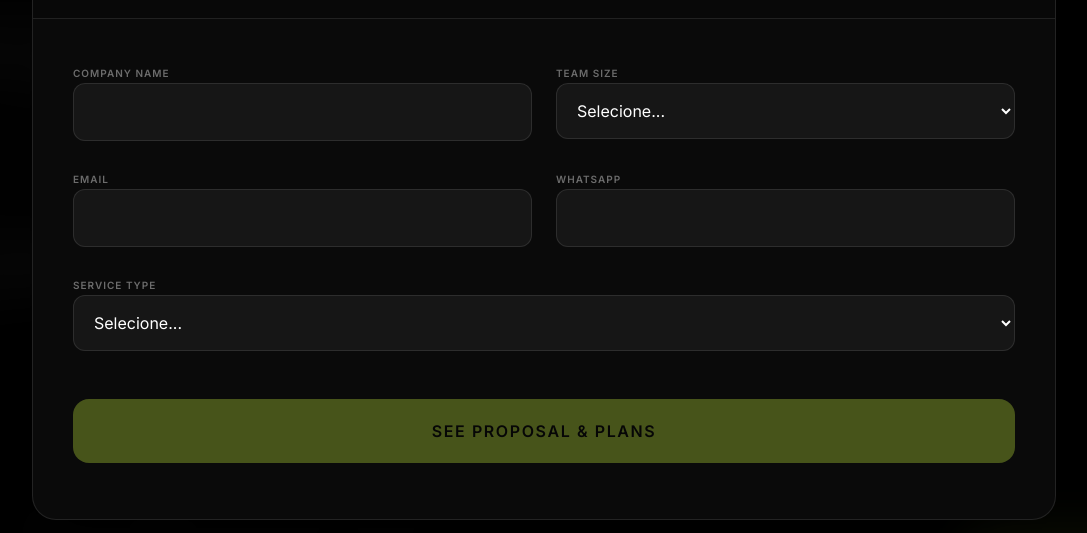
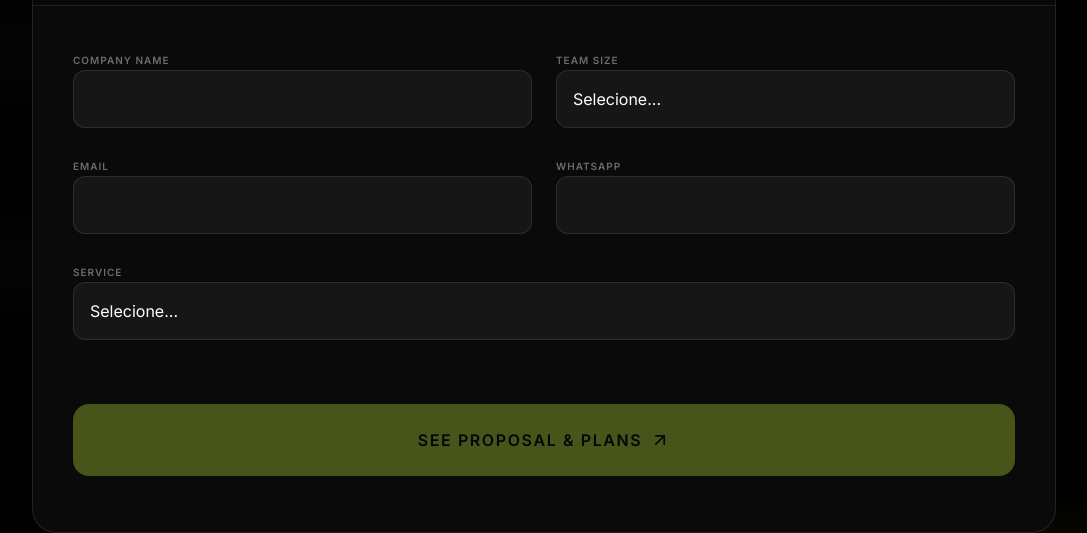
Before and after one commit to kialungajs-afk/kial-dev-2, a React (Vite) app: page / in a window 1280 px wide. Both pictures are taken after a click on the button "GET PROPOSAL". Shown: the part 170-703 px from the top of the page, without its empty margins (96-1183 px from the left). Built offline with nearby package versions, Linux system fonts and the light colour scheme.

Commit message:
🚀 Final UI Fixes: Select visibility, Submit button on PC, Mail/Telegram icons and Regional Contacts

```diff
--- a/src/App.tsx
+++ b/src/App.tsx
@@ -1,5 +1,5 @@
 import { motion, useScroll, useTransform, AnimatePresence, useSpring } from 'motion/react';
-import { ArrowUpRight, Menu, MessageCircle } from 'lucide-react';
+import { ArrowUpRight, Menu, MessageCircle, Mail, Send } from 'lucide-react';
 import React, { useEffect, useState, useRef, createContext, useContext, ReactNode } from 'react';
 import Lenis from 'lenis';
 import { clsx, type ClassValue } from 'clsx';
@@ -922,37 +922,37 @@ function ProposalGenerator() {
                     </div>
                     <div className="space-y-2">
                       <label className="text-[10px] uppercase tracking-widest text-white/40 font-bold">{language === 'pt' ? 'Equipe' : 'Team Size'}</label>
-                      <select name="employees" value={formData.employees} onChange={handleInputChange} className="w-full bg-white/5 border border-white/10 rounded-xl p-4 text-white focus:border-[#d4ff3f]/50 outline-none">
-                        <option value="">Selecione...</option>
-                        <option value="0">Individual</option>
-                        <option value="5">1-5 Pessoas</option>
-                        <option value="10">5-10+ Pessoas</option>
+                      <select name="employees" value={formData.employees} onChange={handleInputChange} className="w-full bg-white/5 border border-white/10 rounded-xl p-4 text-white outline-none appearance-none">
+                        <option value="" className="bg-[#0a0a0a] text-white">Selecione...</option>
+                        <option value="0" className="bg-[#0a0a0a] text-white">Individual (1 pessoa)</option>
+                        <option value="5" className="bg-[#0a0a0a] text-white">1 - 5 Pessoas</option>
+                        <option value="10" className="bg-[#0a0a0a] text-white">5 - 10+ Pessoas</option>
                       </select>
                     </div>
                     <div className="space-y-2">
                       <label className="text-[10px] uppercase tracking-widest text-white/40 font-bold">Email</label>
-                      <input name="email" value={formData.email} onChange={handleInputChange} className="w-full bg-white/5 border border-white/10 rounded-xl p-4 text-white focus:border-[#d4ff3f]/50 outline-none" />
+                      <input name="email" value={formData.email} onChange={handleInputChange} className="w-full bg-white/5 border border-white/10 rounded-xl p-4 text-white outline-none" />
                     </div>
                     <div className="space-y-2">
                       <label className="text-[10px] uppercase tracking-widest text-white/40 font-bold">WhatsApp</label>
-                      <input name="whatsapp" value={formData.whatsapp} onChange={handleInputChange} className="w-full bg-white/5 border border-white/10 rounded-xl p-4 text-white focus:border-[#d4ff3f]/50 outline-none" />
+                      <input name="whatsapp" value={formData.whatsapp} onChange={handleInputChange} className="w-full bg-white/5 border border-white/10 rounded-xl p-4 text-white outline-none" />
                     </div>
                     <div className="md:col-span-2 space-y-2">
-                      <label className="text-[10px] uppercase tracking-widest text-white/40 font-bold">{language === 'pt' ? 'Tipo de Serviço' : 'Service Type'}</label>
-                      <select name="serviceType" value={formData.serviceType} onChange={handleInputChange} className="w-full bg-white/5 border border-white/10 rounded-xl p-4 text-white focus:border-[#d4ff3f]/50 outline-none">
-                        <option value="">Selecione...</option>
-                        <option value="Website">Website Profissional</option>
-                        <option value="Landing Page">Landing Page de Alta Conversão</option>
-                        <option value="E-commerce">Loja Virtual</option>
+                      <label className="text-[10px] uppercase tracking-widest text-white/40 font-bold">{language === 'pt' ? 'Serviço' : 'Service'}</label>
+                      <select name="serviceType" value={formData.serviceType} onChange={handleInputChange} className="w-full bg-white/5 border border-white/10 rounded-xl p-4 text-white outline-none appearance-none">
+                        <option value="" className="bg-[#0a0a0a] text-white">Selecione...</option>
+                        <option value="Website" className="bg-[#0a0a0a] text-white">Website Profissional</option>
+                        <option value="Landing Page" className="bg-[#0a0a0a] text-white">Landing Page</option>
+                        <option value="E-commerce" className="bg-[#0a0a0a] text-white">Loja Virtual</option>
                       </select>
                     </div>
-                    <div className="md:col-span-2 pt-6">
+                    <div className="md:col-span-2 pt-10">
                       <button
                         onClick={() => setStep(2)}
                         disabled={!formData.companyName || !formData.serviceType}
-                        className="w-full bg-[#d4ff3f] text-black py-5 rounded-2xl font-sans font-bold uppercase tracking-widest hover:bg-white transition-colors disabled:opacity-30 relative z-50 block"
+                        className="w-full bg-[#d4ff3f] text-black py-6 rounded-2xl font-sans font-bold uppercase tracking-widest hover:bg-white transition-all disabled:opacity-30 flex items-center justify-center gap-2 relative z-[300] cursor-pointer"
                       >
-                        {language === 'pt' ? 'Ver Proposta e Planos' : 'See Proposal & Plans'}
+                        {language === 'pt' ? 'Ver Proposta e Planos' : 'See Proposal & Plans'} <ArrowUpRight className="w-5 h-5" />
                       </button>
                     </div>
                   </div>
@@ -961,8 +961,15 @@ function ProposalGenerator() {
                     <div className="text-center space-y-4">
                       <h3 className="text-4xl font-display font-medium text-[#d4ff3f] uppercase tracking-tighter">Planos Sugeridos</h3>
                       <p className="text-white/50">{language === 'pt' ? 'Escolha o plano ideal. No modo Premium, você tem 7 dias para testar meu trabalho antes de pagar.' : 'Choose the ideal plan. In Premium mode, you have 7 days to test my work before paying.'}</p>
+
+                      {/* Regional Contacts */}
+                      <div className="flex flex-wrap justify-center gap-6 text-[10px] uppercase tracking-widest font-bold text-white/40 pt-4 pb-2">
+                        <span className="flex items-center gap-2"><span className="w-2 h-2 rounded-full bg-[#d4ff3f]" /> Angola: +244 947 109 187</span>
+                        <span className="flex items-center gap-2"><span className="w-2 h-2 rounded-full bg-blue-500" /> Portugal: +351 XXX XXX XXX</span>
+                        <span className="flex items-center gap-2"><span className="w-2 h-2 rounded-full bg-yellow-500" /> Brasil: +55 XX XXXX-XXXX</span>
                       </div>
-                    <div className="grid grid-cols-1 md:grid-cols-3 gap-6">
+                    </div>
+                    <div className="grid grid-cols-1 md:grid-cols-3 gap-6 pb-10">
                       {getPlans().map((plan, i) => (
                         <div key={i} className={cn(
                           "p-8 rounded-3xl border flex flex-col gap-6 transition-all duration-500",
@@ -980,15 +987,42 @@ function ProposalGenerator() {
                               </li>
                             ))}
                           </ul>
+                          <div className="flex gap-2">
                             <button
                               onClick={() => sendToEmail(plan.name)}
                               className={cn(
-                              "w-full py-4 rounded-xl font-sans font-bold uppercase tracking-widest text-[10px] transition-colors",
-                              plan.promo ? "bg-black text-white hover:bg-black/80" : "bg-[#d4ff3f] text-black hover:bg-white"
+                                "flex-1 py-4 rounded-xl flex items-center justify-center transition-colors",
+                                plan.promo ? "bg-black text-white hover:bg-black/80" : "bg-white/10 text-white hover:bg-white/20"
                               )}
+                              title="Email"
                             >
-                            {plan.promo ? (language === 'pt' ? 'Iniciar 7 Dias Grátis' : 'Start 7-Day Free Trial') : (language === 'pt' ? 'Escolher Plano' : 'Select Plan')}
+                              <Mail className="w-5 h-5" />
                             </button>
+                            <a
+                              href="https://wa.me/244947109187"
+                              target="_blank"
+                              rel="noreferrer"
+                              className={cn(
+                                "flex-1 py-4 rounded-xl flex items-center justify-center transition-colors",
+                                plan.promo ? "bg-black text-white hover:bg-black/80" : "bg-[#25D366] text-white hover:opacity-80"
+                              )}
+                              title="WhatsApp"
+                            >
+                              <MessageCircle className="w-5 h-5" />
+                            </a>
+                            <a
+                              href="https://t.me/kialunga"
+                              target="_blank"
+                              rel="noreferrer"
+                              className={cn(
+                                "flex-1 py-4 rounded-xl flex items-center justify-center transition-colors",
+                                plan.promo ? "bg-black text-white hover:bg-black/80" : "bg-[#0088cc] text-white hover:opacity-80"
+                              )}
+                              title="Telegram"
+                            >
+                              <Send className="w-5 h-5" />
+                            </a>
+                          </div>
                         </div>
                       ))}
                     </div>
```
Lines whose indentation alone changed are shown as unchanged.
